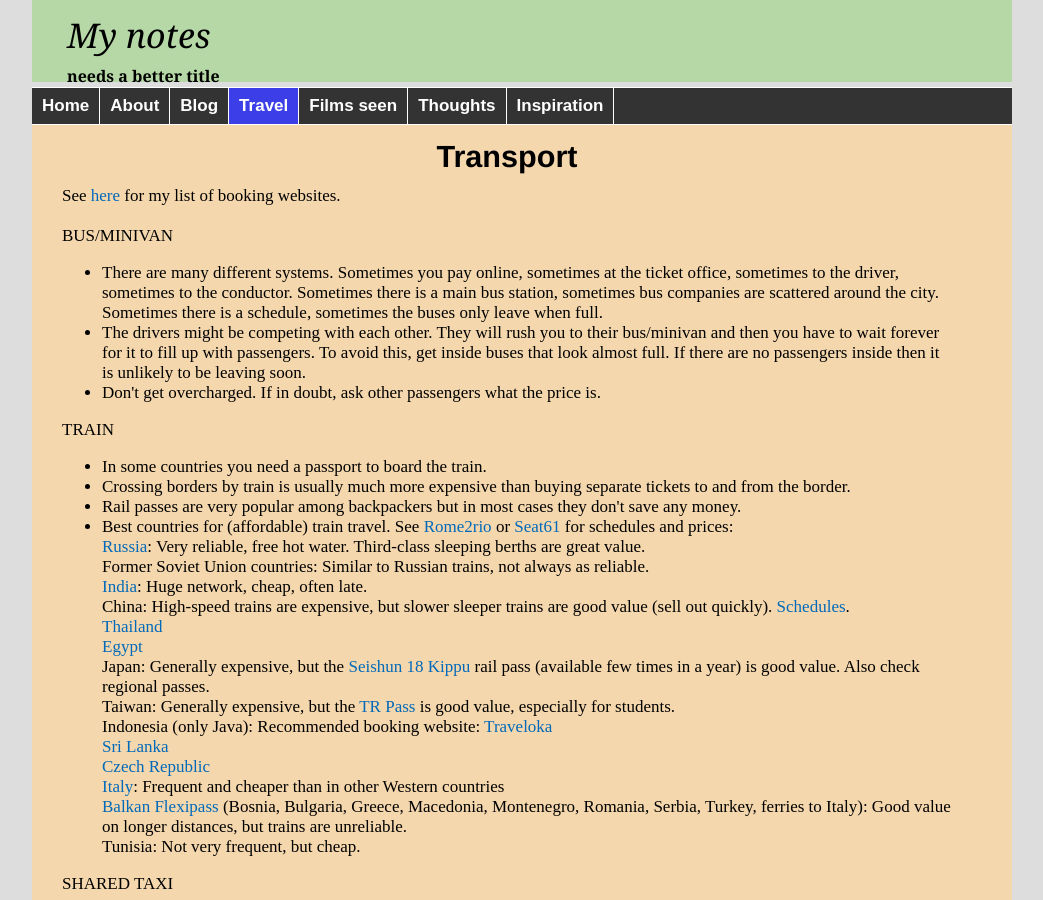
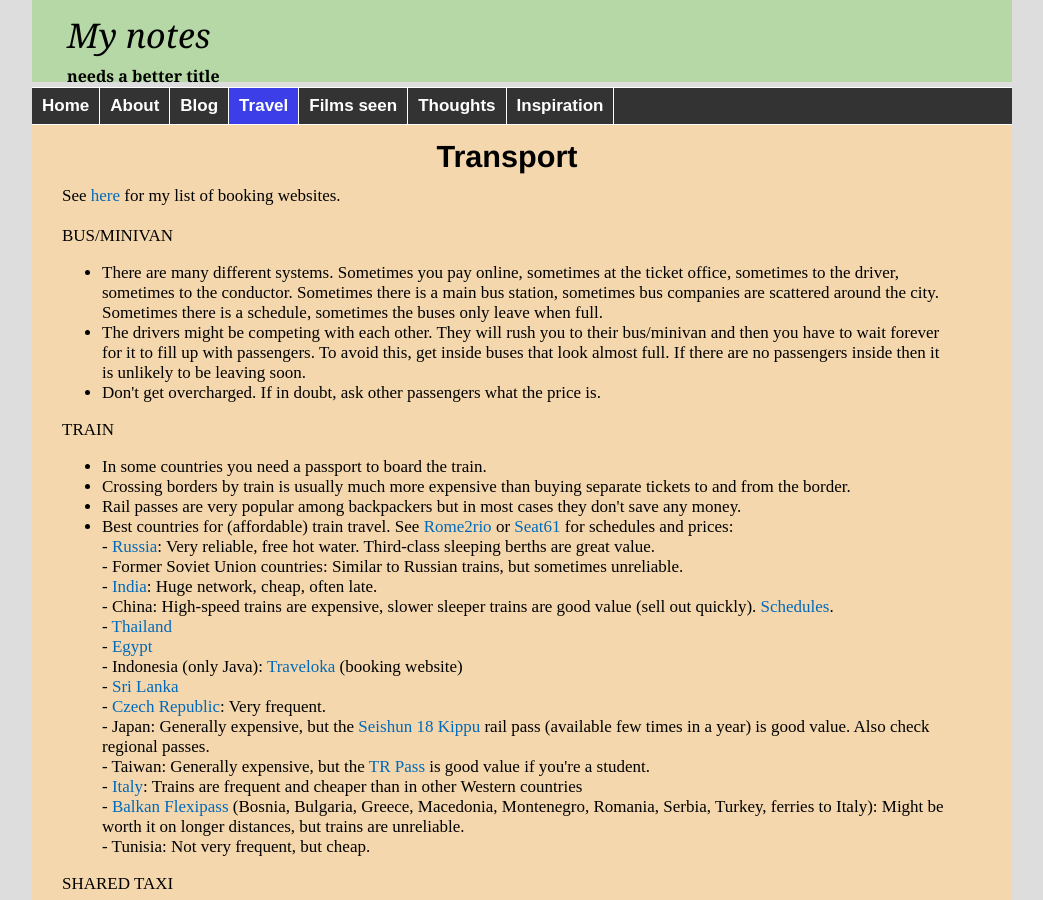
Before and after one commit to witbag/witbag.github.io, a Jekyll site: the page built from travel/transport.html, in a window 1280 px wide and 900 px high. Shown: the whole window, without its empty margins (118-1161 px from the left). Built offline with Jekyll 4.4.1, drawn with Linux system fonts in a browser that asks for light colours.

Commit message:
Update transport.html

```diff
--- a/travel/transport.html
+++ b/travel/transport.html
@@ -22,20 +22,20 @@ TRAIN<br>
 <li>Crossing borders by train is usually much more expensive than buying separate tickets to and from the border.
 <li>Rail passes are very popular among backpackers but in most cases they don't save any money.
 <li>Best countries for (affordable) train travel. See <a href="https://www.rome2rio.com/" target=_blank>Rome2rio</a> or <a href="https://www.seat61.com/" target=_blank>Seat61</a> for schedules and prices:<br>
-<a href="https://pass.rzd.ru/main-pass/public/en" target=_blank>Russia</a>: Very reliable, free hot water. Third-class sleeping berths are great value.<br>
-Former Soviet Union countries: Similar to Russian trains, not always as reliable.<br>
-<a href="https://www.irctc.co.in/" target=_blank>India</a>: Huge network, cheap, often late.<br>
-China: High-speed trains are expensive, but slower sleeper trains are good value (sell out quickly). <a href="https://www.trip.com/" target=_blank>Schedules</a>.<br>
-<a href="http://procurement.railway.co.th/checktime/checktime.asp?lenguage=Eng" target=_blank>Thailand</a><br>
-<a href="https://enr.gov.eg/ticketing/public/smartSearch.jsf" target=_blank>Egypt</a><br>
-Japan: Generally expensive, but the <a href="https://www.jreast.co.jp/e/pass/seishun18.html" target=_blank>Seishun 18 Kippu</a> rail pass (available few times in a year) is good value. Also check regional passes.<br>
-Taiwan: Generally expensive, but the <a href="https://en.wikipedia.org/wiki/TR_Pass" target=_blank>TR Pass</a> is good value, especially for students.<br>
-Indonesia (only Java): Recommended booking website: <a href="https://www.traveloka.com/en-id/" target=_blank>Traveloka</a><br>
-<a href="http://www.railway.gov.lk/" target=_blank>Sri Lanka</a><br>
-<a href="https://www.cd.cz/en/default.htm" target=_blank>Czech Republic</a><br>
-<a href="https://www.trenitalia.com/en.html" target=_blank>Italy</a>: Frequent and cheaper than in other Western countries<br>
-<a href="https://rail.cc/en/balkan-flexi-pass" target=_blank>Balkan Flexipass</a> (Bosnia, Bulgaria, Greece, Macedonia, Montenegro, Romania, Serbia, Turkey, ferries to Italy): Good value on longer distances, but trains are unreliable.<br>
-Tunisia: Not very frequent, but cheap.<br>
+- <a href="https://pass.rzd.ru/main-pass/public/en" target=_blank>Russia</a>: Very reliable, free hot water. Third-class sleeping berths are great value.<br>
+- Former Soviet Union countries: Similar to Russian trains, but sometimes unreliable.<br>
+- <a href="https://www.irctc.co.in/" target=_blank>India</a>: Huge network, cheap, often late.<br>
+- China: High-speed trains are expensive, slower sleeper trains are good value (sell out quickly). <a href="https://www.trip.com/" target=_blank>Schedules</a>.<br>
+- <a href="http://procurement.railway.co.th/checktime/checktime.asp?lenguage=Eng" target=_blank>Thailand</a><br>
+- <a href="https://enr.gov.eg/ticketing/public/smartSearch.jsf" target=_blank>Egypt</a><br>
+- Indonesia (only Java): <a href="https://www.traveloka.com/en-id/" target=_blank>Traveloka</a> (booking website)<br>
+- <a href="http://www.railway.gov.lk/" target=_blank>Sri Lanka</a><br>
+- <a href="https://www.cd.cz/en/default.htm" target=_blank>Czech Republic</a>: Very frequent.<br>
+- Japan: Generally expensive, but the <a href="https://www.jreast.co.jp/e/pass/seishun18.html" target=_blank>Seishun 18 Kippu</a> rail pass (available few times in a year) is good value. Also check regional passes.<br>
+- Taiwan: Generally expensive, but the <a href="https://en.wikipedia.org/wiki/TR_Pass" target=_blank>TR Pass</a> is good value if you're a student.<br>
+- <a href="https://www.trenitalia.com/en.html" target=_blank>Italy</a>: Trains are frequent and cheaper than in other Western countries<br>
+- <a href="https://rail.cc/en/balkan-flexi-pass" target=_blank>Balkan Flexipass</a> (Bosnia, Bulgaria, Greece, Macedonia, Montenegro, Romania, Serbia, Turkey, ferries to Italy): Might be worth it on longer distances, but trains are unreliable.<br>
+- Tunisia: Not very frequent, but cheap.<br>
 </ul>
 SHARED TAXI<br>
 <ul>
```
